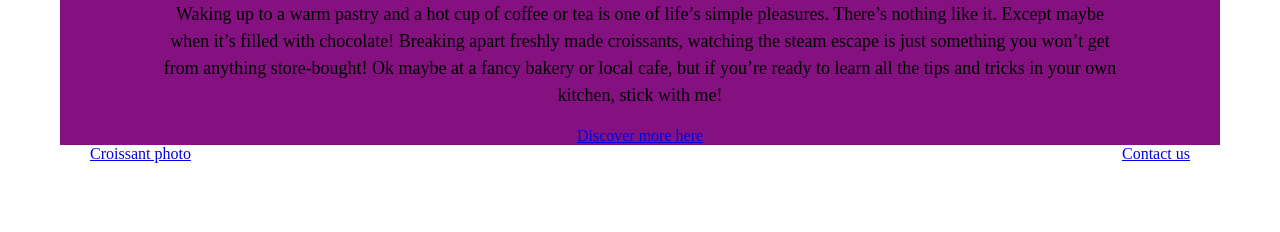
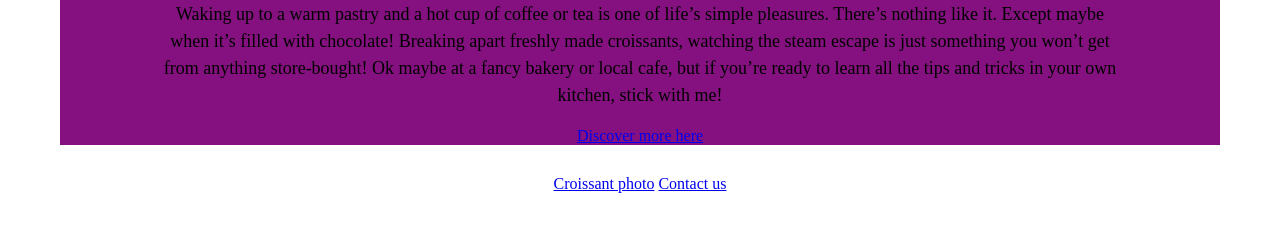
Before and after one commit to chizoma44/Croissant, a plain HTML site: page index.html in a window 1280 px wide. Shown: the part 140-372 px from the top of the page. Drawn offline with Linux system fonts and the light colour scheme.

Commit message:
Update styles.css

```diff
--- a/css/styles.css
+++ b/css/styles.css
@@ -11,9 +11,7 @@ p {
 }
 footer {
   text-align: center;
-  margin: 0 30px;
-  display: flex;
-  justify-content: space-between;
+  margin: 30px;
 }
 .index-paragraph {
   padding-left: 100px;
```
